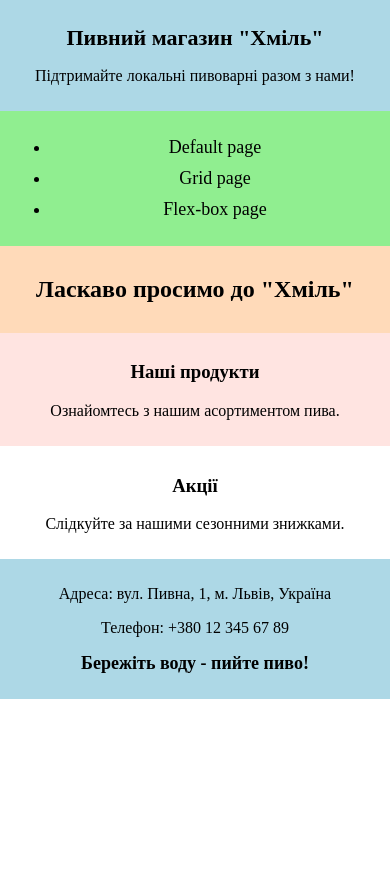
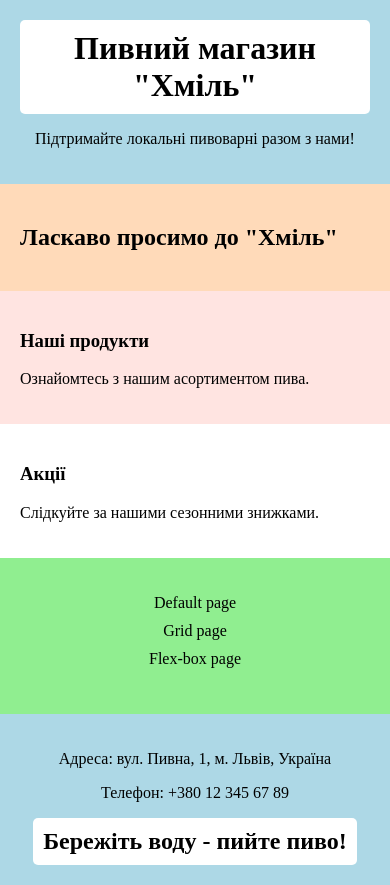
Before and after one commit to Vladikkkkkkkk/WEB_LAB_3, a plain HTML site: page index.html in a window 390 px wide. Before the commit the page ends 844 px from the top, so only its background shows below. Drawn offline with Linux system fonts and the light colour scheme.

Commit message:
final commit

```diff
--- a/index.html
+++ b/index.html
@@ -8,13 +8,29 @@
 </head>
 <body>
     <div class="container">
-        <!-- Header -->
         <header class="header">
-            <h1>Пивний магазин "Хміль"</h1>
-            <p>Підтримайте локальні пивоварні разом з нами!</p>
+            <div class="header-left">
+                <h1 class="highlighted">Пивний магазин "Хміль"</h1>
+            </div>
+            <div class="header-right">
+                <p>Підтримайте локальні пивоварні разом з нами!</p>
+            </div>
         </header>
 
-        <!-- Navigation -->
+        <aside class="main-left">
+            <h2>Ласкаво просимо до "Хміль"</h2>
+        </aside>
+
+        <div class="top-content">
+            <h3>Наші продукти</h3>
+            <p>Ознайомтесь з нашим асортиментом пива.</p>
+        </div>
+
+        <main class="main-content">
+            <h3>Акції</h3>
+            <p>Слідкуйте за нашими сезонними знижками.</p>
+        </main>
+
         <nav class="navigation">
             <ul class="nav-list">
                 <li><a href="#" class="nav-link">Default page</a></li>
@@ -23,28 +39,14 @@
             </ul>
         </nav>
 
-        <!-- Main Left -->
-        <aside class="main-left">
-            <h2>Ласкаво просимо до "Хміль"</h2>
-        </aside>
-
-        <!-- Top Content -->
-        <div class="top-content">
-            <h3>Наші продукти</h3>
-            <p>Ознайомтесь з нашим асортиментом пива.</p>
-        </div>
-
-        <!-- Main Content -->
-        <main class="main-content">
-            <h3>Акції</h3>
-            <p>Слідкуйте за нашими сезонними знижками.</p>
-        </main>
-
-        <!-- Footer -->
         <footer class="footer">
-            <p>Адреса: вул. Пивна, 1, м. Львів, Україна</p>
-            <p>Телефон: +380 12 345 67 89</p>
-            <h2>Бережіть воду - пийте пиво!</h2>
+            <div class="footer-left">
+                <p>Адреса: вул. Пивна, 1, м. Львів, Україна</p>
+                <p>Телефон: +380 12 345 67 89</p>
+            </div>
+            <div class="footer-right">
+                <h2 class="highlighted">Бережіть воду - пийте пиво!</h2>
+            </div>
         </footer>
     </div>
 </body>
--- a/style.css
+++ b/style.css
@@ -1,77 +1,104 @@
 body, html {
   margin: 0;
   padding: 0;
+  height: 100%;
   box-sizing: border-box;
-  font-family: 'Times New Roman', Times, serif;
-  overflow-x: hidden;
 }
 
 .container {
   display: grid;
   grid-template-areas:
-      "header"
-      "navigation"
-      "mainleft"
-      "top"
-      "main"
-      "footer";
-  grid-template-columns: 1fr;
-  grid-template-rows: auto;
-}
-
-header, footer, nav, .main-left, .top-content, .main-content {
-  padding: 10px;
-  text-align: center;
+      "header header header"
+      "mainleft top side"
+      "mainleft main side"
+      "footer footer footer";
+  grid-template-columns: 1fr 2fr 1fr;
+  grid-template-rows: auto auto 1fr auto;
+  height: 100vh;
 }
 
 .header {
   grid-area: header;
   background-color: lightblue;
+  padding: 20px;
+  display: flex;
+  justify-content: space-between;
+  align-items: center;
 }
 
-.navigation {
-  grid-area: navigation;
-  background-color: lightgreen;
+.footer {
+  grid-area: footer;
+  background-color: lightblue;
+  padding: 20px;
+  display: flex;
+  justify-content: space-between;
+  align-items: center;
+}
+
+.highlighted {
+  background-color: white;
+  padding: 10px;
+  border-radius: 5px;
+  margin: 0;
 }
 
 .main-left {
   grid-area: mainleft;
   background-color: peachpuff;
+  padding: 20px;
 }
 
 .top-content {
   grid-area: top;
   background-color: mistyrose;
+  padding: 20px;
 }
 
 .main-content {
   grid-area: main;
   background-color: white;
+  padding: 20px;
 }
 
-.footer {
-  grid-area: footer;
-  background-color: lightblue;
+.navigation {
+  grid-area: side;
+  background-color: lightgreen;
+  padding: 20px;
 }
 
 @media (max-width: 768px) {
+  .container {
+      grid-template-areas:
+          "header"
+          "mainleft"
+          "top"
+          "main"
+          "side"
+          "footer";
+      grid-template-columns: 1fr;
+      grid-template-rows: auto;
+  }
+
+  .header, .footer {
+      flex-direction: column;
+      text-align: center;
+  }
+
   .navigation ul {
+      list-style: none;
+      padding: 0;
       display: flex;
       flex-direction: column;
-      gap: 10px;
+      align-items: center;
+  }
+
+  .navigation ul li {
+      margin-bottom: 10px;
   }
 
   .navigation ul li a {
       text-decoration: none;
+      font-size: 16px;
       color: black;
-      font-size: 18px;
-  }
-
-  header h1 {
-      font-size: 22px;
-  }
-
-  footer h2 {
-      font-size: 18px;
   }
 }
```
